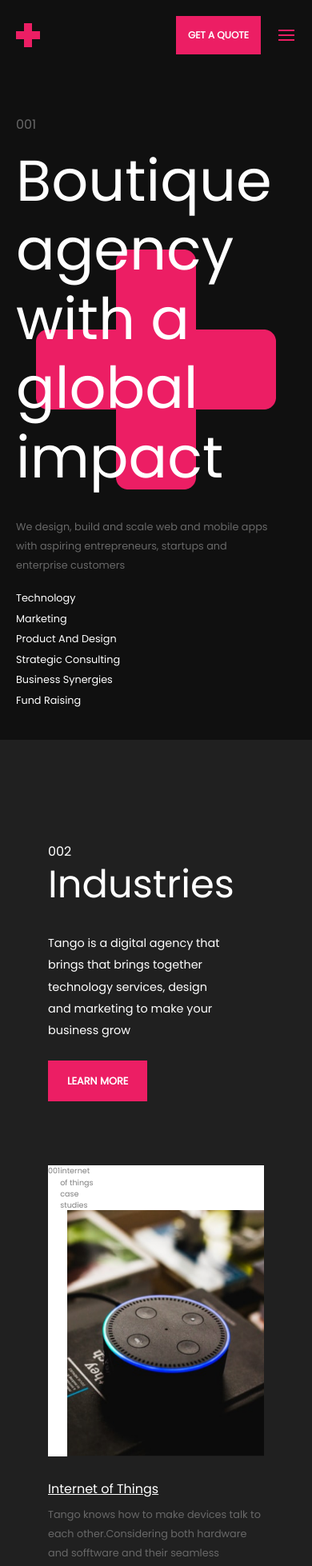
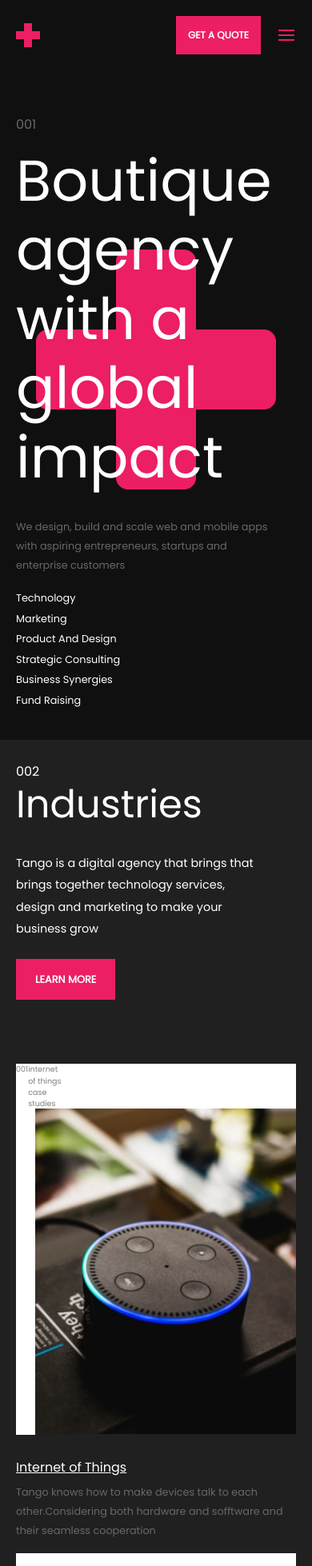
Before and after one commit to miyaParker/tango, a Next.js app: page / in a window 390 px wide. Shown: the top 1958 px of the page at 80% size. Built offline with nearby package versions, Linux system fonts and the light colour scheme.

Commit message:
mobile responsiveness: adjust industries section

```diff
--- a/src/components/Industries/styles.module.css
+++ b/src/components/Industries/styles.module.css
@@ -68,17 +68,28 @@
     object-fit: cover;
 }
 
+@media (min-width: 120px) {
+    .section {
+        padding: 20px 20px;
+    }
 
+}
 
 @media (min-width: 576px) {
     .card {
         height: 18rem;
+    }
+    .section {
+        padding: 20px 20px;
     }
 }
 
 @media (min-width: 768px) {
     .card {
         height: 22rem;
+    }
+    .section {
+        padding: 20px 40px;
     }
 }
 @media (min-width: 992px) {
@@ -89,4 +100,5 @@
     .card {
         height: 33rem;
     }
+
 }
```
